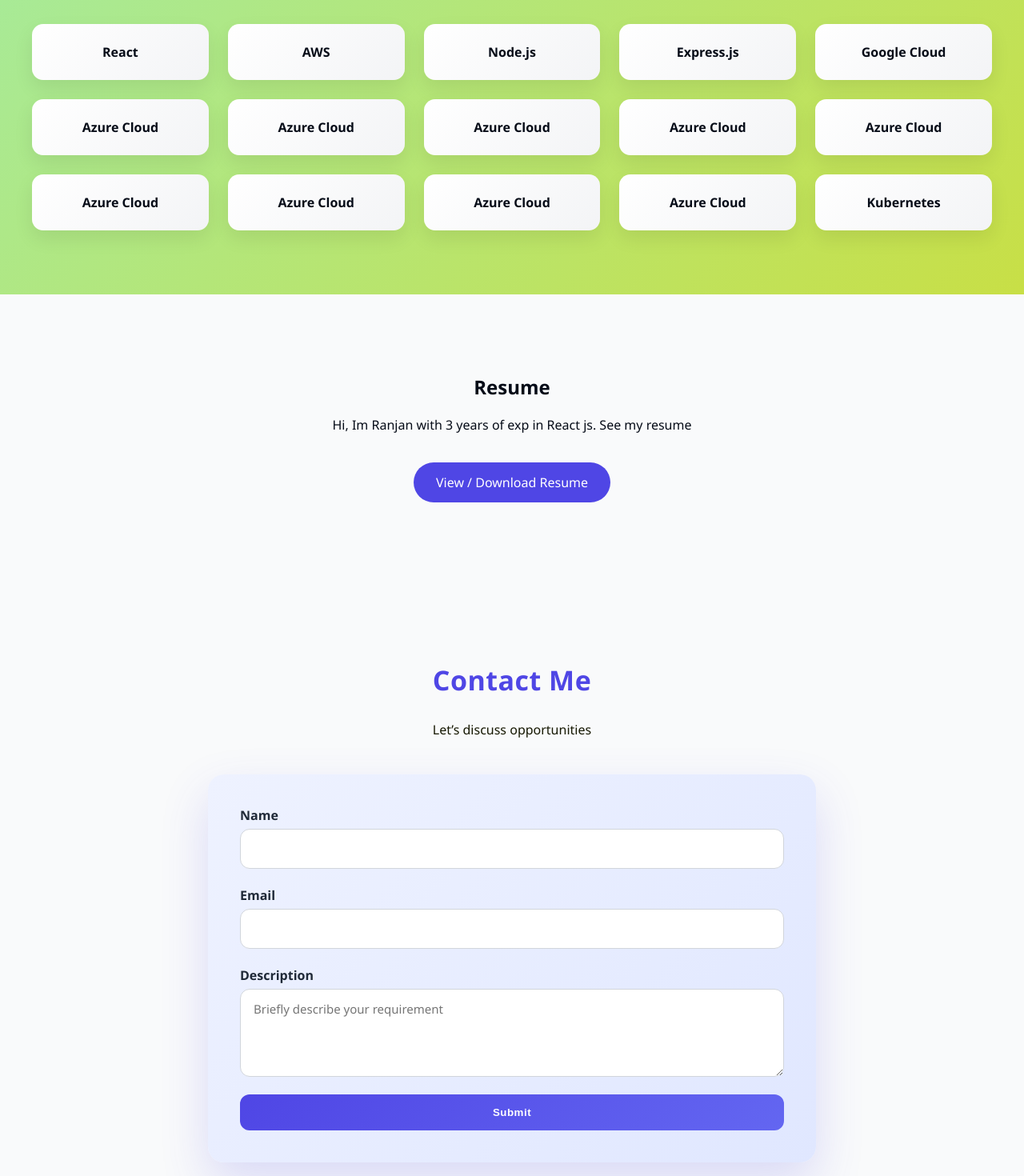
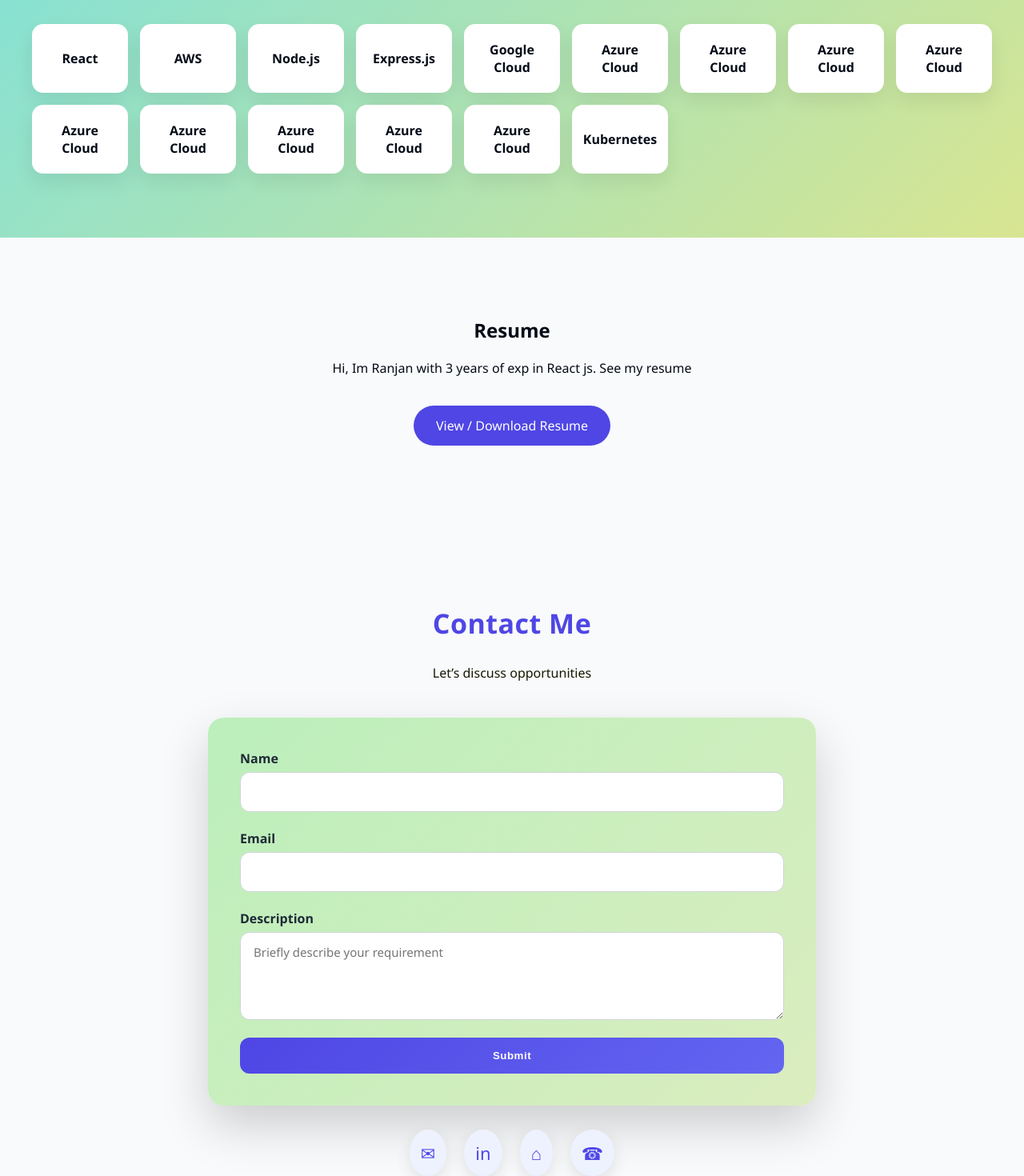
Before and after one commit to Ranjanmahatook/my-portfolio, a React (Vite) app: page / in a window 1280 px wide. Shown: the part 400-1870 px from the top of the page at 80% size. Built offline with nearby package versions, Linux system fonts and the light colour scheme; the HTML template or start-up script is replaced by a standard one.

Commit message:
new Commit

```diff
--- a/src/App.css
+++ b/src/App.css
@@ -118,7 +118,7 @@
 
 .skills-bg {
   width: 100%;
-  background: linear-gradient(135deg, #a5eb9e, #c8df46);
+  background: linear-gradient(135deg, #80e1d9, #d8e591);
   padding: 80px 0;
 }
 
@@ -136,22 +136,24 @@
 
 .skills-grid {
   display: grid;
-  grid-template-columns: repeat(auto-fit, minmax(220px, 1fr));
-  gap: 24px;
+  grid-template-columns: repeat(auto-fit, minmax(120px, 1fr));
+  gap: 15px;
 }
 
 .skill-card {
-  padding: 24px;
+  background: white;
+  padding: 18px 14px;        /* more horizontal padding */
+  min-height: 50px;          /* controls height */
   border-radius: 14px;
+
+  display: flex;
+  align-items: center;
+  justify-content: center;
+
   font-weight: 600;
-  background: linear-gradient(135deg, #ffffff, #f3f4f6);
-  box-shadow: 0 10px 25px rgba(0, 0, 0, 0.08);
-  transition:
-    transform 0.35s ease,
-    box-shadow 0.35s ease,
-    background 0.35s ease;
+  box-shadow: 0 10px 25px rgba(0,0,0,0.08);
+  transition: transform 0.3s ease, box-shadow 0.3s ease;
 }
-
 /* Hover: zoom + soft glow */
 .skill-card:hover {
   transform: scale(1.08);
@@ -189,12 +191,12 @@
   max-width: 760px;
   margin: 0 auto;
   padding: 90px 20px;
-  transition: transform 0.4s ease, box-shadow 0.4s ease;
+  transition: transform 0.4s ease, box-shadow 0.6s ease;
 }
 
 /* Move whole section on hover */
 .contact-section:hover {
-  transform: translateY(-8px);
+  transform: translateY(-10px);
 }
 
 /* ===== Headings ===== */
@@ -213,17 +215,17 @@
 
 /* ===== Card ===== */
 .contact-card {
-  background: linear-gradient(135deg, #eef2ff, #e0e7ff);
+  background: linear-gradient(135deg, #bbefbb, #dbedbf);
   padding: 40px;
   border-radius: 20px;
-  box-shadow: 0 25px 60px rgba(79, 70, 229, 0.18);
+  box-shadow: 0 25px 60px #02010d2e;
   transition: transform 0.4s ease, box-shadow 0.4s ease;
 }
 
 /* Card hover effect */
 .contact-card:hover {
   transform: translateY(-6px) scale(1.01);
-  box-shadow: 0 35px 80px rgba(79, 70, 229, 0.28);
+  box-shadow: 0 35px 80px rgba(2, 2, 14, 0.28);
 }
 
 /* ===== Form Groups ===== */
--- a/src/components/ContactForm.jsx
+++ b/src/components/ContactForm.jsx
@@ -70,22 +70,27 @@
 
       </form>
               <div className="contact-icons">
-          <a href="mailto:your@email.com" className="icon email" data-tooltip="Email">
+  {/* Email */}
+  <a
+    href="mailto:i.ranjan1115@gmail.com"
+    className="icon email"
+    data-tooltip="Email"
+  >
     ✉
   </a>
 
+  {/* LinkedIn */}
  <a
-            href="https://www.linkedin.com/in/your-linkedin"
+  href="https://www.linkedin.com/in/ranjan-kumar-8945691b0/"
   target="_blank"
-            rel="noreferrer"
+  rel="noopener noreferrer"
   className="icon linkedin"
-            data-tooltip="LinkedIn"
 >
   in
 </a>
-
+  {/* GitHub */}
   <a
-            href="https://github.com/"
+    href="https://github.com/Ranjanmahatook"
     target="_blank"
     rel="noreferrer"
     className="icon github"
@@ -94,8 +99,9 @@
     ⌂
   </a>
 
+  {/* WhatsApp */}
   <a
-            href="https://wa.me/91XXXXXXXXXX"
+    href="https://wa.me/917300471976"
     target="_blank"
     rel="noreferrer"
     className="icon whatsapp"
```
Lines whose indentation alone changed are shown as unchanged.
